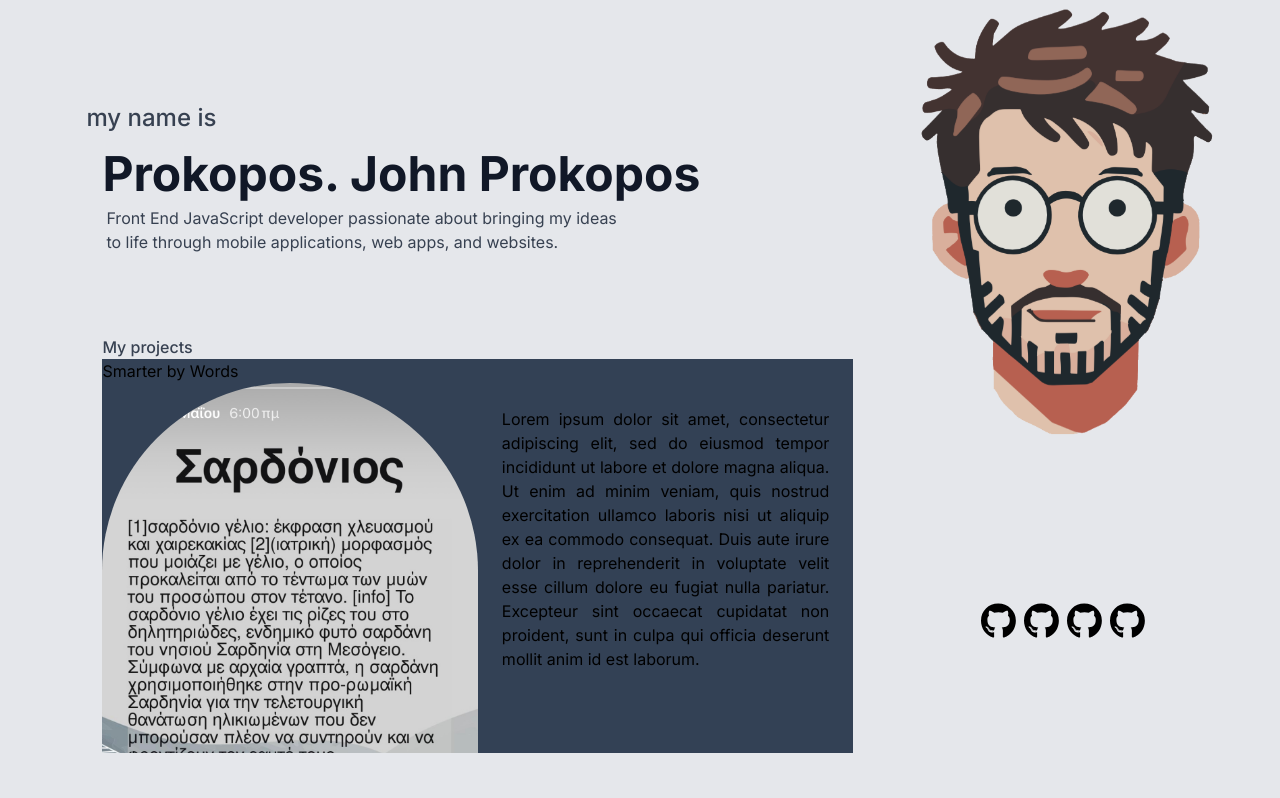
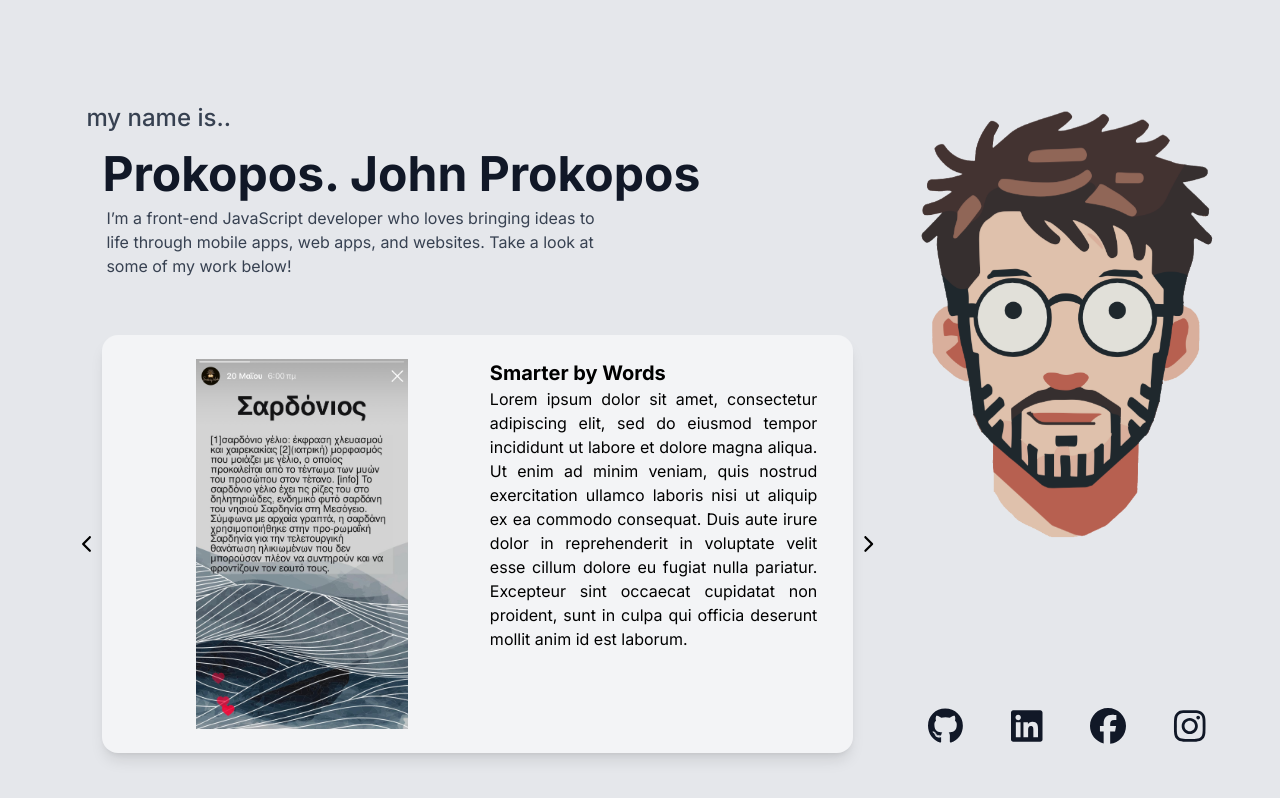
Before and after one commit to prokoposgiannis/porfolio-website, a Next.js app: page / in a window 1280 px wide. Built offline with nearby package versions, Linux system fonts and the light colour scheme.

Commit message:
project component's basic layout almost done

```diff
--- a/src/app/about/page.js
+++ /dev/null
@@ -1,3 +0,0 @@
-export default function AboutPage() {
-    return <main><h1>About</h1></main>
-}
--- a/src/app/components/MainBody.js
+++ b/src/app/components/MainBody.js
@@ -1,44 +1,80 @@
 import Image from "next/image";
-import ProjectsPage from "@/app/components/projects/ProjectsPage";
+import ProjectPage from "@/app/components/projects/ProjectPage";
 
 import { FontAwesomeIcon } from "@fortawesome/react-fontawesome";
-import { faGithub } from "@fortawesome/free-brands-svg-icons";
+import {
+  faGithub,
+  faLinkedin,
+  faFacebook,
+  faInstagram,
+} from "@fortawesome/free-brands-svg-icons";
+
+import {
+  faChevronLeft,
+  faChevronRight,
+} from "@fortawesome/free-solid-svg-icons";
 
 export default function MainBody() {
   return (
-    <div className="flex overflow-y-hidden">
+    <div className="flex flex-grow overflow-y-hidden">
       <div className="flex flex-col w-2/3 pl-1/4.6 pt-1/4.6">
         <div className="h-1/3">
           <h2 className="text-2xl font-medium text-gray-700 -ml-4">
-            my name is
+            my name is..
           </h2>
           <h1 className="text-5xl font-bold text-gray-900 mt-4">
             Prokopos. John Prokopos
           </h1>
           <p className="max-w-lg ml-1 mt-2 text-gray-700">
-            Front End JavaScript developer passionate about bringing my ideas to
-            life through mobile applications, web apps, and websites.
+            I’m a front-end JavaScript developer who loves bringing ideas to
+            life through mobile apps, web apps, and websites. Take a look at
+            some of my work below!
           </p>
         </div>
-        <div className="h-1/2.5">
-          <div className="h-full overflow-hidden">
-            <h1 className="font-medium  text-gray-700">My projects</h1>
-            <ProjectsPage />
+
+        <div className="relative flex h-1/2.5">
+          <div className="absolute -left-5 flex h-full items-center justify-center ">
+            <FontAwesomeIcon
+              icon={faChevronLeft}
+              className="text-lg hover:text-xl"
+            />
+          </div>
+          <div className=" shadow-lg  bg-gray-100 rounded-2xl">
+            <ProjectPage />
+          </div>
+
+          <div className="flex h-full items-center justify-center absolute -right-5 ">
+            <FontAwesomeIcon
+              icon={faChevronRight}
+              className="text-lg hover:text-xl"
+            />
           </div>
         </div>
       </div>
-      <div className="flex flex-col items-center w-1/3">
+      <div className="flex flex-col items-center w-1/3 pt-1/4.6">
         <Image
           src="/face.png"
           width={300}
           height={300}
           alt="Picture of the author"
         />
-        <div className="flex w-full justify-center flex-grow items-center">
-          <FontAwesomeIcon icon={faGithub} className="text-4xl pr-2" />
-          <FontAwesomeIcon icon={faGithub} className="text-4xl pr-2" />
-          <FontAwesomeIcon icon={faGithub} className="text-4xl pr-2" />
-          <FontAwesomeIcon icon={faGithub} className="text-4xl pr-2" />
+        <div className="flex w-full justify-center flex-grow items-end pb-14 ">
+          <FontAwesomeIcon
+            icon={faGithub}
+            className="text-4xl px-6 text-gray-900 hover:text-blue-500 hover:text-5xl"
+          />
+          <FontAwesomeIcon
+            icon={faLinkedin}
+            className="text-4xl px-6 text-gray-900 hover:text-blue-500 hover:text-5xl"
+          />
+          <FontAwesomeIcon
+            icon={faFacebook}
+            className="text-4xl px-6 text-gray-900  hover:text-blue-500 hover:text-5xl"
+          />
+          <FontAwesomeIcon
+            icon={faInstagram}
+            className="text-4xl px-6 text-gray-900 hover:text-blue-500 hover:text-5xl"
+          />
         </div>
       </div>
     </div>
--- a/src/app/components/MobileHeader.js
+++ /dev/null
@@ -1,34 +0,0 @@
-export default function MobileHeader({ sideBarOpen, setSideBarOpen }) {
-  return (
-    <header className="sticky top-0 bg-white border-b border-slate-200 z-30">
-      <div className="px-4 sm:px-6 lg:px-8">
-        <div className="flex items-center justify-between h-16 -md-px">
-          {/* Header: left side */}
-          <div className="flex">
-            <button
-              className="text-slate-500 hover:text-slate-600 lg:hidden"
-              aria-controls="sidebar"
-              onClick={(e) => {
-                e.stopPropagation();
-                setSideBarOpen(!sideBarOpen);
-              }}
-            >
-              {" "}
-              <span className="sr-only">Open sidebar</span>
-              {/* Hamburger icon */}
-              <svg
-                className="w-6 h-6 fill-current"
-                viewBox="0 0 24 24"
-                xmlns="http://www.w3.org/2000/svg"
-              >
-                <rect x="4" y="5" width="16" height="2" />
-                <rect x="4" y="11" width="16" height="2" />
-                <rect x="4" y="17" width="16" height="2" />
-              </svg>
-            </button>
-          </div>
-        </div>
-      </div>
-    </header>
-  );
-}
--- a/src/app/components/SideBar.js
+++ /dev/null
@@ -1,10 +0,0 @@
-export default function SideBar() {
-  return (
-    <div className="w-64 bg-gray-800 text-white p-4">
-      <ul>
-        <li>About</li>
-        <li>Other</li>
-      </ul>
-    </div>
-  );
-}
--- a/src/app/components/projects/ProjectPage.js
+++ b/src/app/components/projects/ProjectPage.js
@@ -7,23 +7,20 @@ export default function Project() {
   const image = "/image-place-holder.jpg";
 
   return (
-    <div className="flex flex-col h-full w-full">
-      <h1>{title}</h1>
-      <div className="flex flex-row w-full">
-        <div className="w-1/2">
+    <div className="flex flex-row w-full h-full p-6">
+      <div className="relative flex px-3 flex-col w-1/2">
         <Image
           src={image}
-            width={400}
-            height={400}
-            layout="responsive"
-            objectFit="cover"
-            className="rounded-full"
+          fill
+          style={{
+            objectFit: "contain",
+          }}
           alt="Picture of a project"
         />
       </div>
-        <div className="flex flex-col w-1/2 p-6">
+      <div className="flex flex-col overflow-x-auto px-3 w-1/2">
+        <h1 className="text-xl font-bold">{title}</h1>
         <p className="text-justify">{description}</p>
-        </div>
       </div>
     </div>
   );
--- a/src/app/components/projects/ProjectsPage.js
+++ b/src/app/components/projects/ProjectsPage.js
@@ -1,19 +1,9 @@
-import Link from "next/link";
 import ProjectPage from "@/app/components/projects/ProjectPage";
 
 export default function ProjectsPage() {
   return (
-    <div className="flex bg-slate-700">
+    <div>
       <ProjectPage />
     </div>
   );
 }
-
-{
-  /* <p>
-<Link href="/project/project1">Project1</Link>
-</p>
-<p>
-<Link href="/project/project2">Project2</Link>
-</p> */
-}
--- a/src/app/metadata.js
+++ /dev/null
@@ -1,4 +0,0 @@
-export const metadata = {
-  title: "john prokopos",
-  description: "portfolio website",
-};
--- a/src/app/page.js
+++ b/src/app/page.js
@@ -5,7 +5,7 @@ import MainBody from "@/app/components/MainBody";
 export default function Home() {
   return (
     <div className="flex h-screen bg-gray-200">
-      <div className="relative flex flex-col flex-1 lg:overflow-y-auto lg:overflow-x-hidden">
+      <div className="flex flex-col flex-1 lg:overflow-y-auto lg:overflow-x-hidden">
         <MainBody />
       </div>
     </div>
```
Also changed, not shown: src/app/project/[projectName]/page.js (deleted, +0 -7 lines), 1 other file (tests, documents, lock files or other folders). Lines whose indentation alone changed are shown as unchanged.
